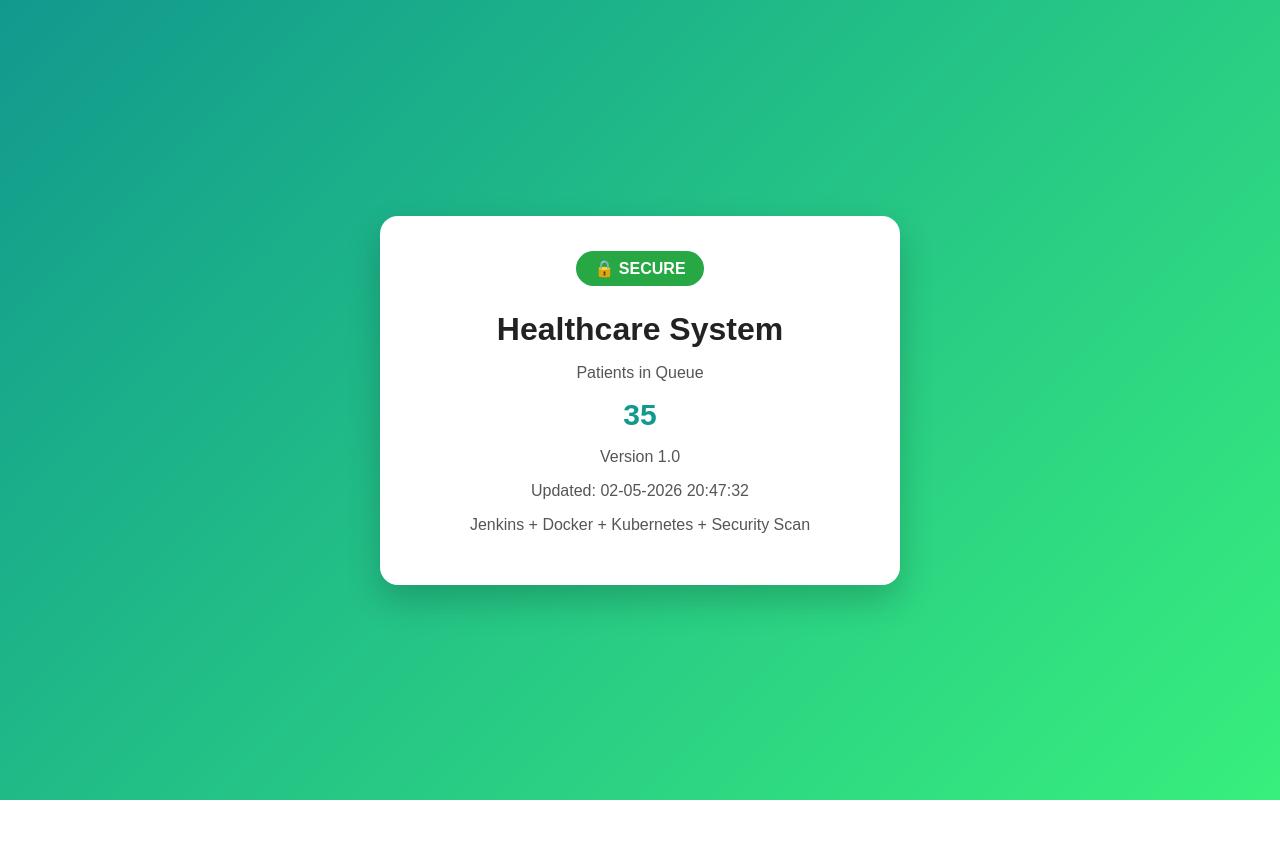
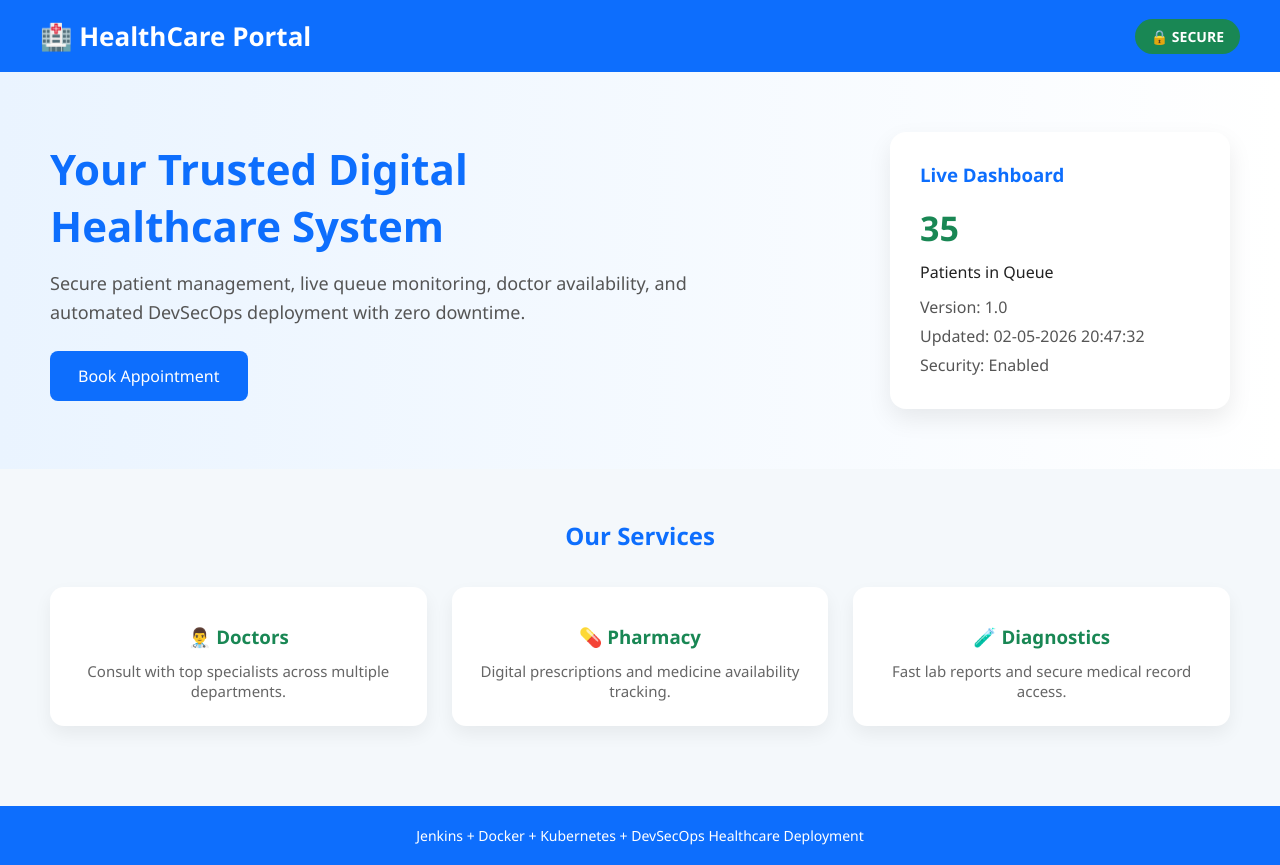
Before and after one commit to sn9729/healthcare-vle-3, a Flask app: page / in a window 1280 px wide. Before the commit the page ends 800 px from the top, so only its background shows below. Run offline with Flask 3, Linux system fonts and the light colour scheme.

Commit message:
ui changes

```diff
--- a/templates/index.html
+++ b/templates/index.html
@@ -1,74 +1,224 @@
 <!DOCTYPE html>
-<html>
+<html lang="en">
 <head>
 <meta charset="UTF-8">
-<title>Healthcare DevSecOps</title>
+<meta name="viewport" content="width=device-width, initial-scale=1.0">
+<title>HealthCare Secure Portal</title>
 
 <style>
+*{
+margin:0;
+padding:0;
+box-sizing:border-box;
+font-family:Segoe UI, Arial, sans-serif;
+}
+
 body{
-margin:0;
-font-family:Arial;
-background:linear-gradient(135deg,#11998e,#38ef7d);
-height:100vh;
+background:#f4f8fb;
+color:#222;
+}
+
+/* Navbar */
+.navbar{
+background:#0d6efd;
+color:white;
+padding:18px 40px;
 display:flex;
-justify-content:center;
+justify-content:space-between;
 align-items:center;
+box-shadow:0 3px 10px rgba(0,0,0,.1);
+}
+
+.logo{
+font-size:26px;
+font-weight:bold;
+}
+
+.secure{
+background:#198754;
+padding:8px 16px;
+border-radius:20px;
+font-size:14px;
+font-weight:bold;
+}
+
+/* Hero */
+.hero{
+display:flex;
+justify-content:space-between;
+align-items:center;
+padding:60px 50px;
+background:linear-gradient(to right,#eaf4ff,#ffffff);
+}
+
+.hero-text{
+width:55%;
+}
+
+.hero-text h1{
+font-size:42px;
+color:#0d6efd;
+margin-bottom:15px;
+}
+
+.hero-text p{
+font-size:18px;
+color:#555;
+line-height:1.6;
+margin-bottom:25px;
+}
+
+.btn{
+background:#0d6efd;
+color:white;
+padding:14px 28px;
+border:none;
+border-radius:8px;
+font-size:16px;
+cursor:pointer;
+}
+
+.hero-card{
+background:white;
+padding:30px;
+width:340px;
+border-radius:16px;
+box-shadow:0 10px 25px rgba(0,0,0,.08);
+}
+
+.hero-card h3{
+color:#0d6efd;
+margin-bottom:18px;
+}
+
+.stat{
+font-size:34px;
+font-weight:bold;
+color:#198754;
+margin-bottom:10px;
+}
+
+.info{
+margin-top:10px;
+color:#555;
+line-height:1.8;
+}
+
+/* Services */
+.section{
+padding:50px;
+}
+
+.section h2{
+text-align:center;
+margin-bottom:35px;
+color:#0d6efd;
+}
+
+.grid{
+display:grid;
+grid-template-columns:repeat(3,1fr);
+gap:25px;
 }
 
 .card{
 background:white;
-width:450px;
-padding:35px;
-border-radius:18px;
-box-shadow:0 15px 35px rgba(0,0,0,.2);
+padding:25px;
+border-radius:14px;
+box-shadow:0 8px 18px rgba(0,0,0,.06);
 text-align:center;
 }
 
-.badge{
-background:#28a745;
-color:white;
-padding:8px 18px;
-border-radius:20px;
-display:inline-block;
-font-weight:bold;
-margin-bottom:15px;
+.card h3{
+margin:12px 0;
+color:#198754;
 }
 
-h1{
-margin:10px 0;
-color:#222;
+.card p{
+color:#666;
+font-size:15px;
 }
 
-.stat{
-font-size:30px;
-font-weight:bold;
-color:#11998e;
-margin:10px 0;
+/* Footer */
+.footer{
+background:#0d6efd;
+color:white;
+text-align:center;
+padding:20px;
+margin-top:30px;
+font-size:14px;
 }
 
-p{
-color:#555;
+@media(max-width:900px){
+.hero{
+flex-direction:column;
+gap:30px;
+}
+.hero-text,.hero-card{
+width:100%;
+}
+.grid{
+grid-template-columns:1fr;
+}
 }
 </style>
 </head>
 
 <body>
 
+<div class="navbar">
+<div class="logo">🏥 HealthCare Portal</div>
+<div class="secure">🔒 {{ status }}</div>
+</div>
+
+<div class="hero">
+<div class="hero-text">
+<h1>Your Trusted Digital Healthcare System</h1>
+<p>
+Secure patient management, live queue monitoring, doctor availability,
+and automated DevSecOps deployment with zero downtime.
+</p>
+<button class="btn">Book Appointment</button>
+</div>
+
+<div class="hero-card">
+<h3>Live Dashboard</h3>
+<div class="stat">{{ patients }}</div>
+<p>Patients in Queue</p>
+
+<div class="info">
+Version: {{ version }}<br>
+Updated: {{ updated }}<br>
+Security: Enabled
+</div>
+</div>
+</div>
+
+<div class="section">
+<h2>Our Services</h2>
+
+<div class="grid">
+
 <div class="card">
+<h3>👨‍⚕️ Doctors</h3>
+<p>Consult with top specialists across multiple departments.</p>
+</div>
 
-<div class="badge">🔒 {{ status }}</div>
+<div class="card">
+<h3>💊 Pharmacy</h3>
+<p>Digital prescriptions and medicine availability tracking.</p>
+</div>
 
-<h1>Healthcare System</h1>
+<div class="card">
+<h3>🧪 Diagnostics</h3>
+<p>Fast lab reports and secure medical record access.</p>
+</div>
 
-<p>Patients in Queue</p>
-<div class="stat">{{ patients }}</div>
+</div>
+</div>
 
-<p>Version {{ version }}</p>
-
-<p>Updated: {{ updated }}</p>
-
-<p>Jenkins + Docker + Kubernetes + Security Scan</p>
-
+<div class="footer">
+Jenkins + Docker + Kubernetes + DevSecOps Healthcare Deployment
 </div>
 
 </body>
```
